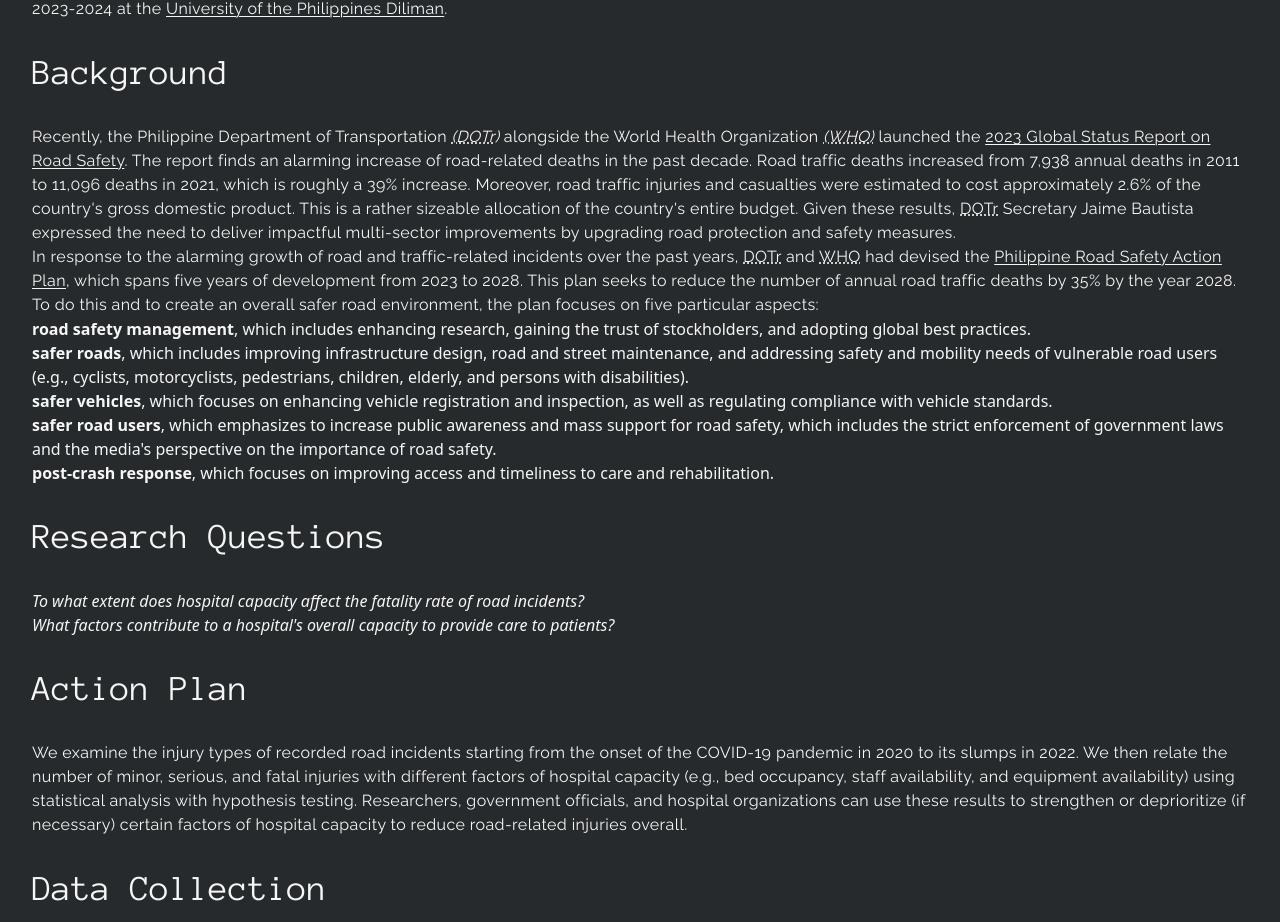
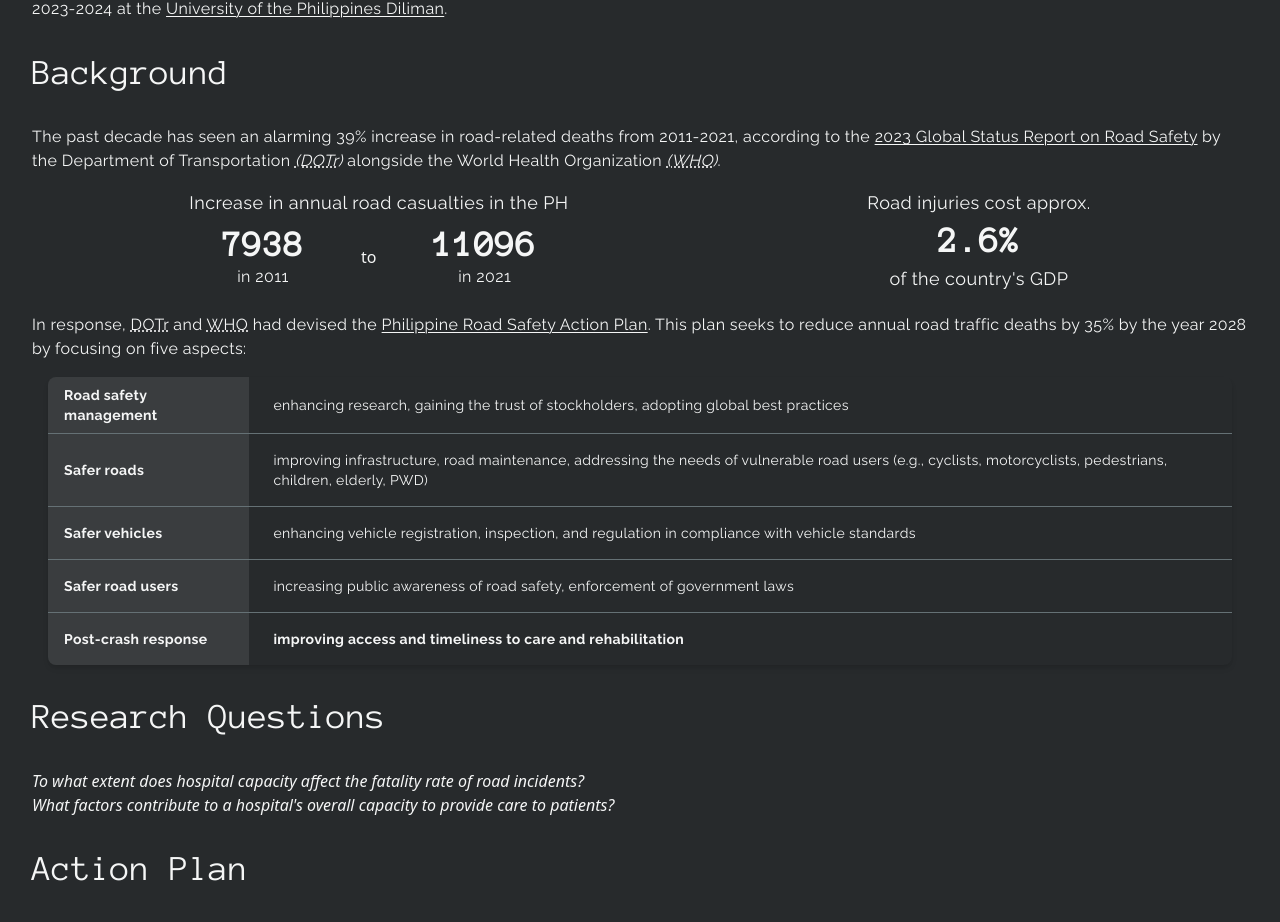
Before and after one commit to bantay-bangga/bantay-bangga.github.io, a SvelteKit app: page / in a window 1280 px wide. Shown: the part 1019-1941 px from the top of the page. Built offline with nearby package versions, Linux system fonts and the light colour scheme.

Commit message:
feat(ui): arrange background section

```diff
--- a/src/routes/+page.svelte
+++ b/src/routes/+page.svelte
@@ -40,61 +40,96 @@
             </p>
         </div>
     </div>
+
     <h2>Background</h2>
     <p>
-        Recently, the Philippine Department of Transportation <dfn
-            ><abbr title="Department of Transportation">(DOTr)</abbr></dfn
-        >
-        alongside the World Health Organization <dfn><abbr title="World Health Organization">(WHO)</abbr></dfn>
-        launched the
+        The past decade has seen an alarming 39% increase in road-related deaths from 2011-2021, according to the
         <a
             target="_blank"
             href="https://www.who.int/philippines/news/detail/18-12-2023-dotr--who--road-safety-partners-launch-global-status-report-on-road-safety-2023-in-the-philippines"
             >2023 Global Status Report on Road Safety</a
-        >. The report finds an alarming increase of road-related deaths in the past decade. Road traffic deaths
-        increased from 7,938 annual deaths in 2011 to 11,096 deaths in 2021, which is roughly a 39% increase. Moreover,
-        road traffic injuries and casualties were estimated to cost approximately 2.6% of the country's gross domestic
-        product. This is a rather sizeable allocation of the country's entire budget. Given these results,
-        <abbr title="Department of Transportation">DOTr</abbr> Secretary Jaime Bautista expressed the need to deliver impactful
-        multi-sector improvements by upgrading road protection and safety measures.
+        >
+        by the Department of Transportation <dfn><abbr title="Department of Transportation">(DOTr)</abbr></dfn>
+        alongside the World Health Organization <dfn><abbr title="World Health Organization">(WHO)</abbr></dfn>.
     </p>
+    <div class="m-4 flex flex-row flex-wrap justify-around gap-4">
+        <div class="grid-rows-auto grid text-center">
+            <p class="text-lg">Increase in annual road casualties in the PH</p>
+            <div class="grid-cols-auto grid grid-flow-col">
+                <div class="grid-rows-auto grid p-2">
+                    <p class="font-anon text-4xl font-bold">7938</p>
+                    <p>in 2011</p>
+                </div>
+                <div class="self-center">to</div>
+                <div class="grid-rows-auto grid p-2">
+                    <p class="font-anon text-4xl font-bold">11096</p>
+                    <p>in 2021</p>
+                </div>
+            </div>
+        </div>
+        <div class="grid-rows-auto grid text-center">
+            <p class="text-lg">Road injuries cost approx.</p>
+            <p class="font-anon text-4xl font-bold">2.6%</p>
+            <p class="text-lg">of the country's GDP</p>
+        </div>
+    </div>
     <p>
-        In response to the alarming growth of road and traffic-related incidents over the past years, <abbr
-            title="Department of Transportation">DOTr</abbr
-        >
-        and <abbr title="World Health Organization">WHO</abbr> had devised the
-        <a
+        In response, <abbr title="Department of Transportation">DOTr</abbr> and <abbr title="World Health Organization">WHO</abbr>
+        had devised the <a
             target="_blank"
             href="https://www.who.int/philippines/news/detail/31-05-2023-department-of-transportation--world-health-organization-launch-philippine-road-safety-action-plan-2023-2028"
             >Philippine Road Safety Action Plan</a
-        >, which spans five years of development from 2023 to 2028. This plan seeks to reduce the number of annual road
-        traffic deaths by 35% by the year 2028. To do this and to create an overall safer road environment, the plan
-        focuses on five particular aspects:
+        >. This plan seeks to reduce annual road traffic deaths by 35% by the year 2028 by focusing on five aspects:
     </p>
-    <ol>
-        <li>
-            <strong>road safety management</strong>, which includes enhancing research, gaining the trust of
-            stockholders, and adopting global best practices.
-        </li>
-        <li>
-            <strong>safer roads</strong>, which includes improving infrastructure design, road and street maintenance,
-            and addressing safety and mobility needs of vulnerable road users (e.g., cyclists, motorcyclists,
-            pedestrians, children, elderly, and persons with disabilities).
-        </li>
-        <li>
-            <strong>safer vehicles</strong>, which focuses on enhancing vehicle registration and inspection, as well as
-            regulating compliance with vehicle standards.
-        </li>
-        <li>
-            <strong>safer road users</strong>, which emphasizes to increase public awareness and mass support for road
-            safety, which includes the strict enforcement of government laws and the media's perspective on the
-            importance of road safety.
-        </li>
-        <li>
-            <strong>post-crash response</strong>, which focuses on improving access and timeliness to care and
-            rehabilitation.
-        </li>
-    </ol>
+
+    <div class="overflow-x-auto rounded-lg shadow-md m-4">
+        <table class="w-auto text-sm text-left tracking-wide font-raleway">
+            <tbody>
+                <tr class="border-b border-surface-500">
+                    <th scope="row" class="px-4 py-2 bg-surface-900">
+                        Road safety management
+                    </th>
+                    <td class="px-6 py-4">
+                        enhancing research, gaining the trust of stockholders, adopting global best practices
+                    </td>
+                </tr>
+                <tr class="border-b border-surface-500">
+                    <th scope="row" class="px-4 py-2 bg-surface-900">
+                        Safer roads
+                    </th>
+                    <td class="px-6 py-4">
+                        improving infrastructure, road maintenance, addressing the needs of vulnerable road users
+                        (e.g., cyclists, motorcyclists, pedestrians, children, elderly, PWD)
+                    </td>
+                </tr>
+                <tr class="border-b border-surface-500">
+                    <th scope="row" class="px-4 py-2 bg-surface-900">
+                        Safer vehicles
+                    </th>
+                    <td class="px-6 py-4">
+                        enhancing vehicle registration, inspection, and regulation in compliance with vehicle standards
+                    </td>
+                </tr>
+                <tr class="border-b border-surface-500">
+                    <th scope="row" class="px-4 py-2 bg-surface-900">
+                        Safer road users
+                    </th>
+                    <td class="px-6 py-4">
+                        increasing public awareness of road safety, enforcement of government laws
+                    </td>
+                </tr>
+                <tr>
+                    <th scope="row" class="px-4 py-2 bg-surface-900">
+                        Post-crash response
+                    </th>
+                    <td class="px-6 py-4 font-bold">
+                        improving access and timeliness to care and rehabilitation
+                    </td>
+                </tr>
+            </tbody>
+        </table>
+    </div>
+
     <h2>Research Questions</h2>
     <ol>
         <li><em>To what extent does hospital capacity affect the fatality rate of road incidents?</em></li>
```
